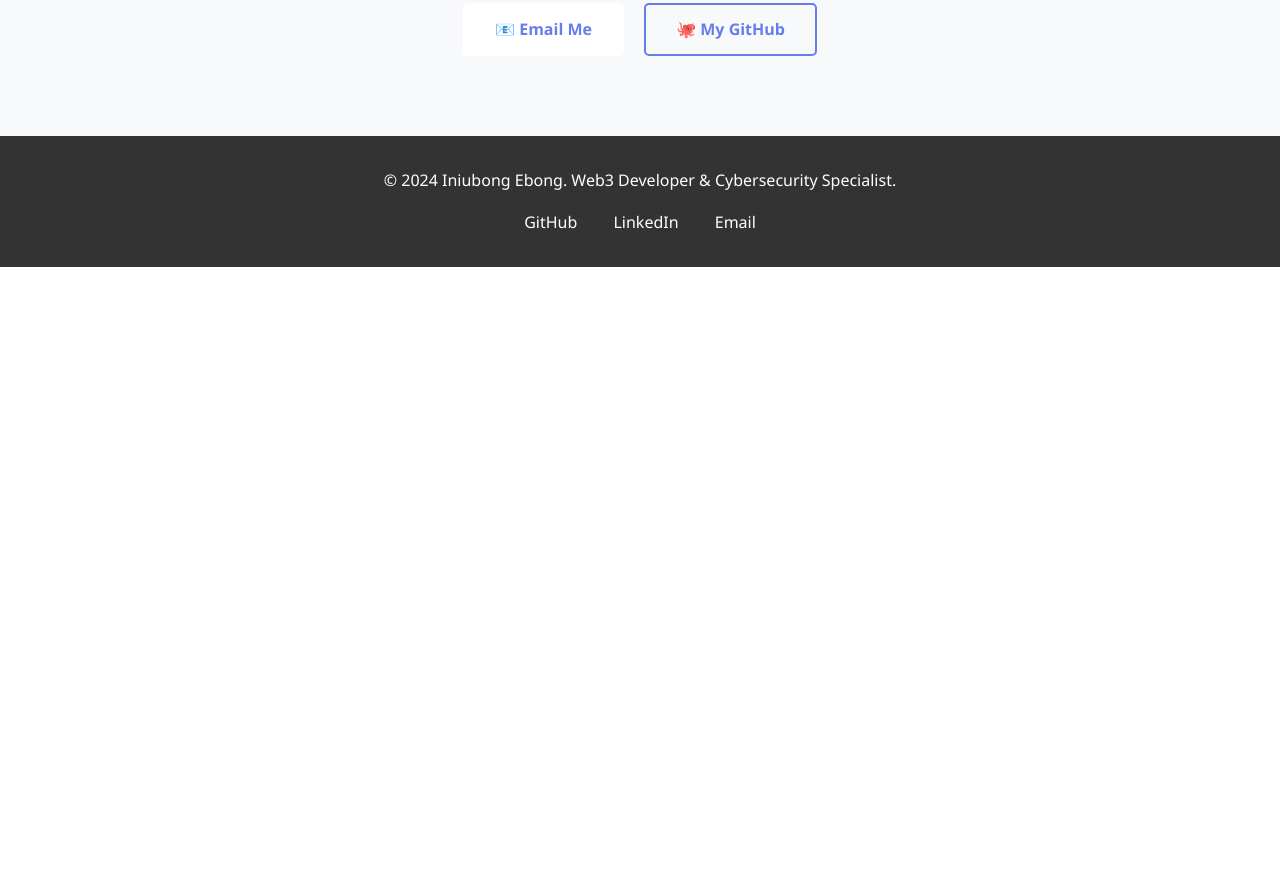
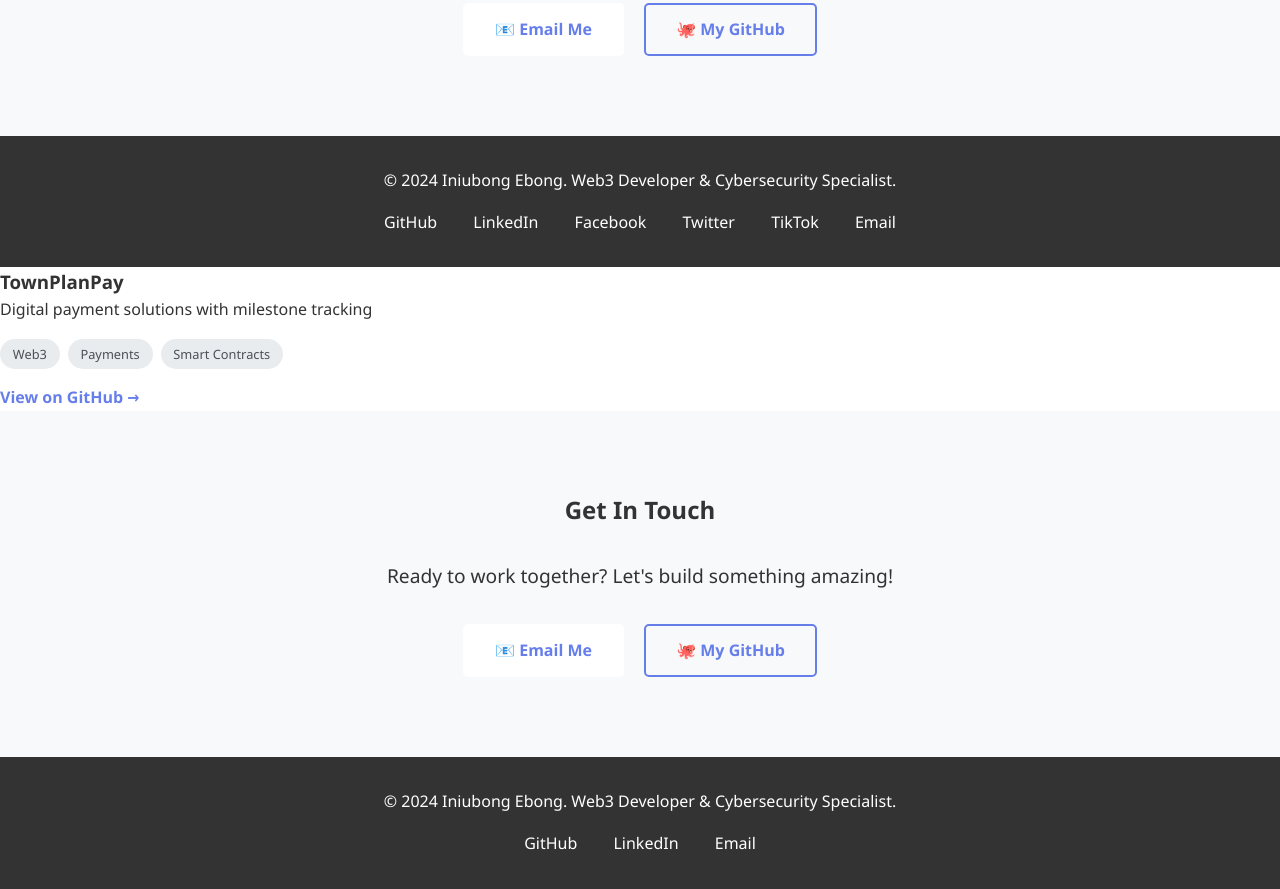
Before and after one commit to Wiper15/Wiper15.github.io, a plain HTML site: page index.html in a window 1280 px wide. Shown: the part 1633-2522 px from the top of the page. Before the commit the page ends 1900 px from the top, so only its background shows below. Drawn offline with Linux system fonts and the light colour scheme.

Commit message:
Add contact section with email and GitHub links

```diff
--- a/index.html
+++ b/index.html
@@ -110,6 +110,44 @@
             <h2 style="text-align: center; margin-bottom: 2rem;">Get In Touch</h2>
             <div style="text-align: center;">
                 <p style="margin-bottom: 2rem; font-size: 1.2rem;">Ready to work together? Let's build something amazing!</p>
+                <a href="mailto:ebonginiubong9@gmail.com" class="btn btn-primary">📧 Email Me</a>
+                <a href="https://github.com/Wiper15" class="btn btn-outline" style="margin-left: 1rem;">🐙 My GitHub</a>
+            </div>
+        </div>
+    </section>
+
+    <footer class="footer">
+        <div class="container">
+            <p>&copy; 2024 Iniubong Ebong. Web3 Developer & Cybersecurity Specialist.</p>
+            <div class="social-links">
+                <a href="https://github.com/Wiper15">GitHub</a>
+                <a href="https://www.linkedin.com/in/iniubong-ebong-a82900362?utm_source=share_via&utm_content=profile&utm_medium=member_android">LinkedIn</a>
+                <a href="https://www.facebook.com/share/14QuQgwgwoq/">Facebook</a>
+                <a href="https://x.com/wipernation1?t=t99HFGiJnTKOOoRSQt1rzg&s=09">Twitter</a>
+                <a href="https://www.tiktok.com/@wipernation1?_r=1&_t=ZS-91gJDZqRI40">TikTok</a>
+                <a href="mailto:ebonginiubong9@gmail.com">Email</a>
+            </div>
+        </div>
+    </footer>
+</body>
+</html>                    <h3>TownPlanPay</h3>
+                    <p>Digital payment solutions with milestone tracking</p>
+                    <div class="tech-tags">
+                        <span class="tech-tag">Web3</span>
+                        <span class="tech-tag">Payments</span>
+                        <span class="tech-tag">Smart Contracts</span>
+                    </div>
+                    <a href="https://github.com/Wiper15/wipernation-townplanpay" class="project-link">View on GitHub →</a>
+                </div>
+            </div>
+        </div>
+    </section>
+
+    <section id="contact" class="contact-preview" style="padding: 80px 0; background: #f8f9fa;">
+        <div class="container">
+            <h2 style="text-align: center; margin-bottom: 2rem;">Get In Touch</h2>
+            <div style="text-align: center;">
+                <p style="margin-bottom: 2rem; font-size: 1.2rem;">Ready to work together? Let's build something amazing!</p>
                 <a href="mailto:your-email@example.com" class="btn btn-primary">📧 Email Me</a>
                 <a href="https://github.com/Wiper15" class="btn btn-outline" style="margin-left: 1rem;">🐙 My GitHub</a>
             </div>
```
